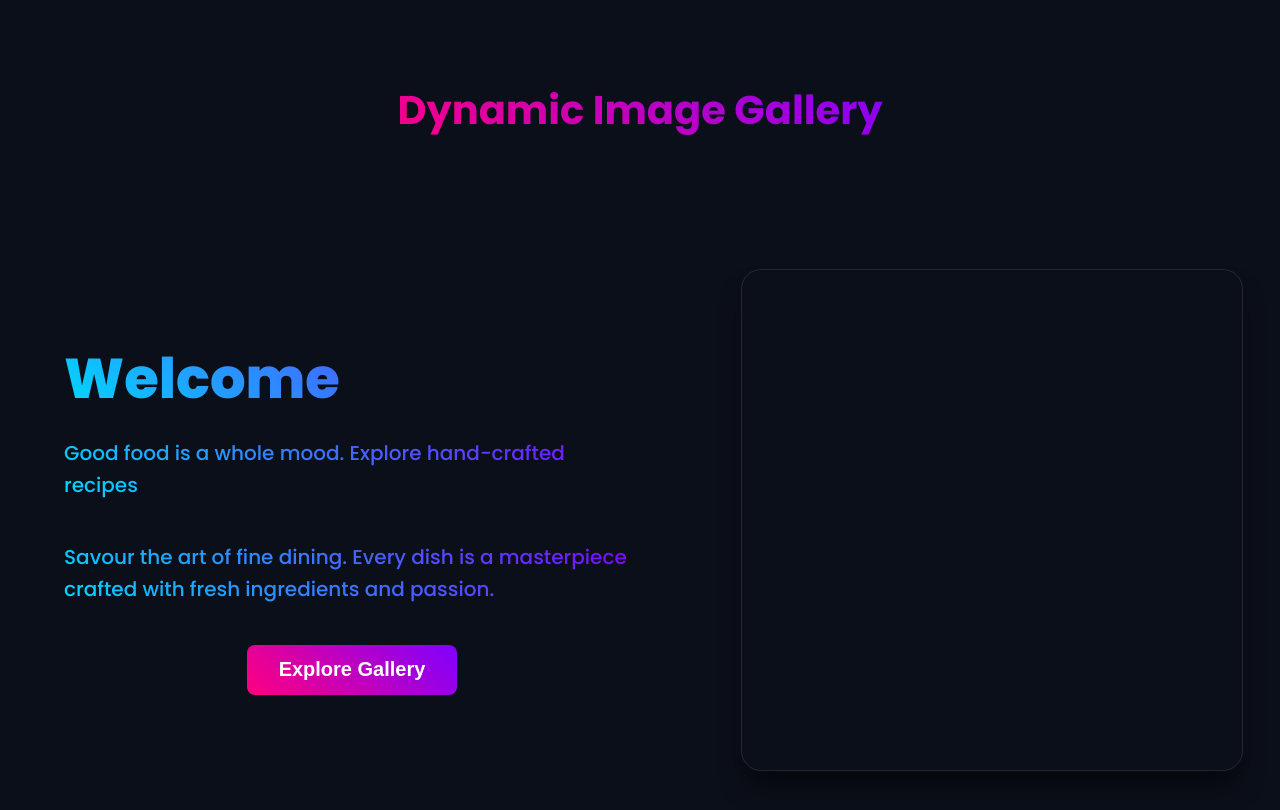
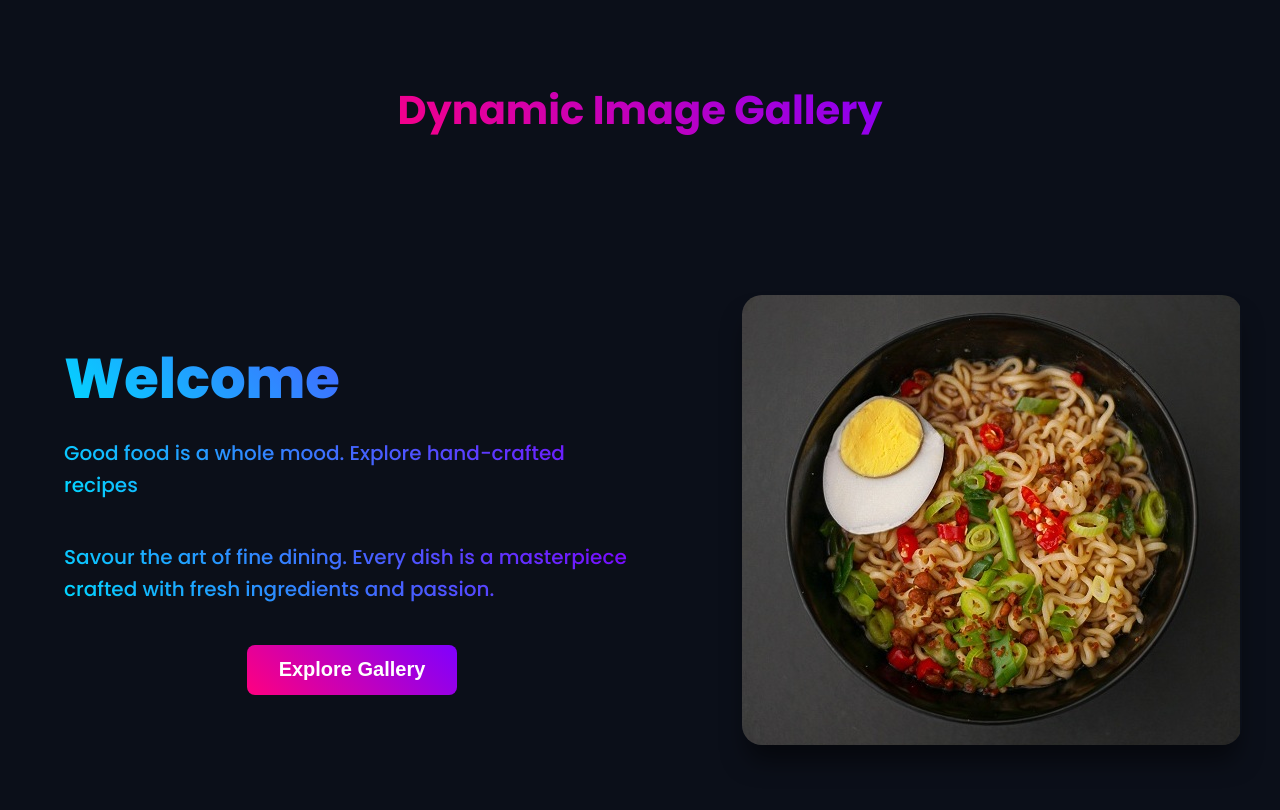
Before and after one commit to meganathan223/Dynamic-image-gallery, a React (Vite) app: page / in a window 1280 px wide. Shown: the top 810 px of the page. Built offline with nearby package versions, Linux system fonts and the light colour scheme.

Commit message:
update hero image

```diff
--- a/src/pages/Home/Home.css
+++ b/src/pages/Home/Home.css
@@ -70,14 +70,17 @@
     flex: 1;
 }
 
-.image-slider {
+.hero-image {
     width: 100%;
     max-width: 500px;
-    height: 500px;
+    height: 450px;
     border-radius: 20px;
     overflow: hidden;
     box-shadow: 0 20px 25px -5px rgba(0, 0, 0, 0.5);
-    border: 1px solid rgba(255, 255, 255, 0.1);
+}
+
+.hero-image img {
+    object-fit: cover;
 }
 
 
--- a/src/pages/Home/Home.jsx
+++ b/src/pages/Home/Home.jsx
@@ -15,9 +15,8 @@ export default function Home({ setPage }) {
                 </div>
 
                 <div className="container-2">
-                    <div className="image-slider">
-
-
+                    <div className="hero-image">
+                        <img src="/assets/hero.jpg" alt="hero-image" />
                     </div>
                 </div>
             </div>
```
Also changed, not shown: public/assets/hero.jpg (added).
